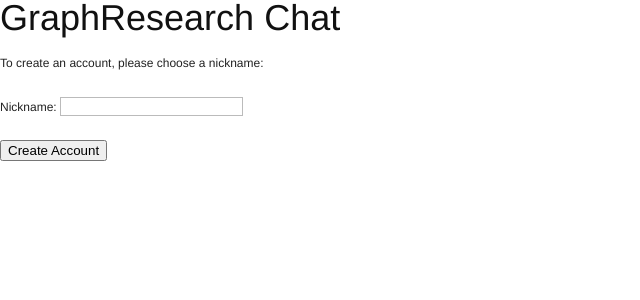
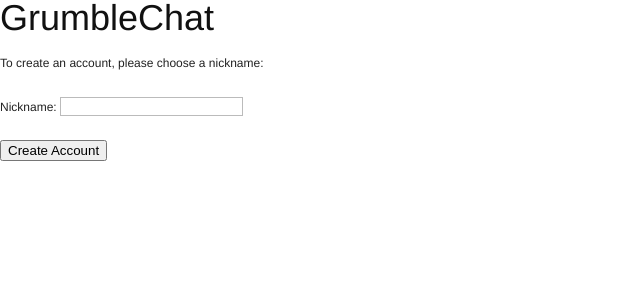
Before and after one commit to pfibiger/grumblechat, a Django app: template templates/account_create.html in a window 1280 px wide. Shown: the top 300 px of the page, without its empty margins (0-640 px from the left). Run offline with Django 3.2, Linux system fonts and the light colour scheme; the template is opened without the code that fills it, so the values that code supplies are empty; some libraries are stand-ins or nearby versions.

Commit message:
GraphResearch Chat -> GrumbleChat

```diff
--- a/templates/base.html
+++ b/templates/base.html
@@ -29,7 +29,7 @@
 
 <body>
   <div>
-    <h1>{% block heading %}GraphResearch Chat{% endblock %}</h1>
+    <h1>{% block heading %}GrumbleChat{% endblock %}</h1>
     <h2>{% block subheading %}{% endblock %}</h2>
     <div id="content">
       {% block content %}{% endblock %}
```
